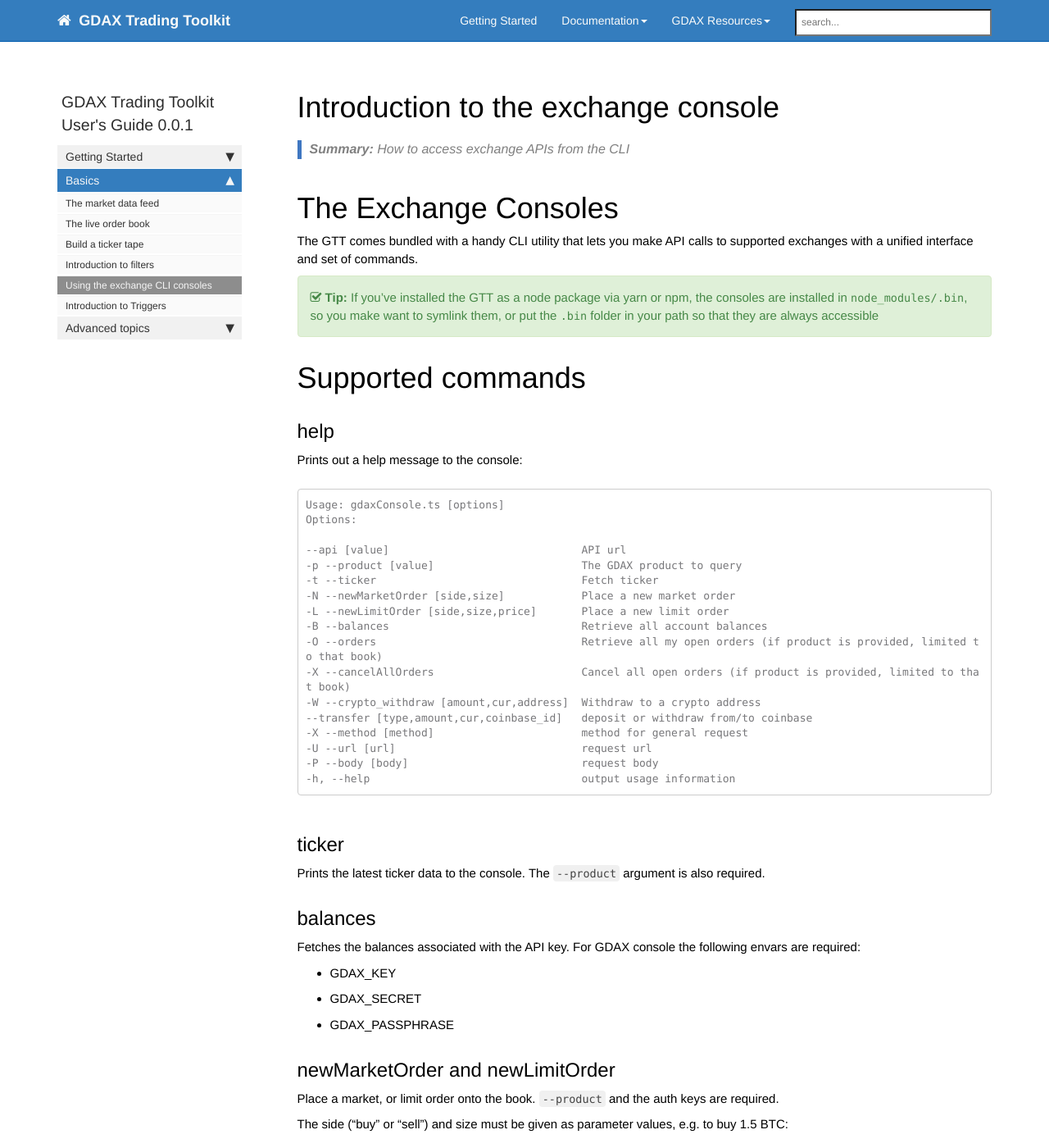
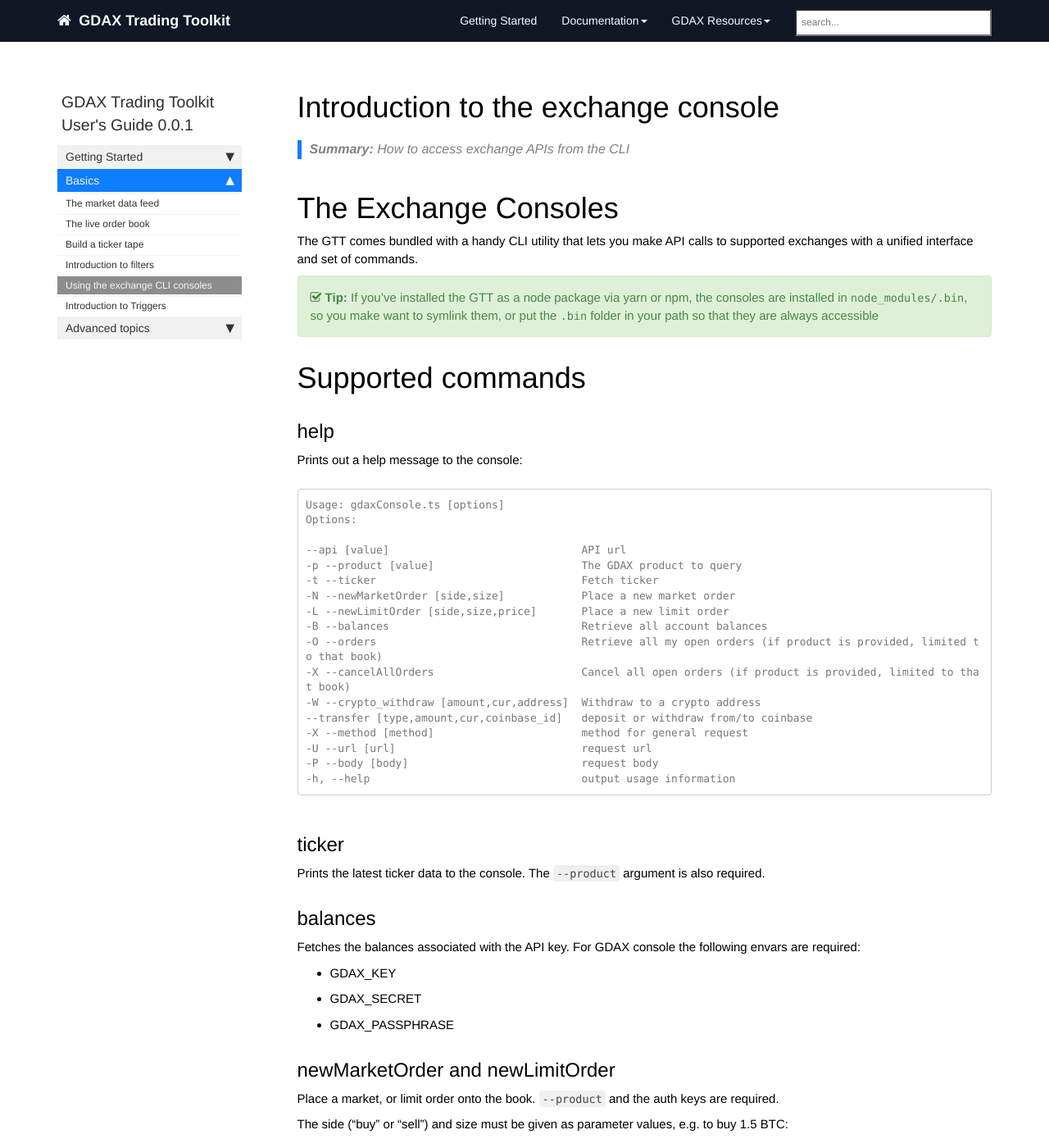
Before and after one commit to flexDev914/coinbase_pro_trading_toolkit, a Jekyll site: the page built from docs/pages/gtt_tutorials/gtt_tutorials_console.md, in a window 1280 px wide and 1400 px high. Shown: the whole window at 82% size. Built offline with Jekyll 4.4.1, drawn with Linux system fonts in a browser that asks for light colours; nearby versions of some CDN libraries; comment, search, counter and statistics services are not loaded.

Commit message:
Added GDAX styles to docs

```diff
--- a/docs/css/customstyles.css
+++ b/docs/css/customstyles.css
@@ -410,11 +410,12 @@ ul#mysidebar {
 
 
 .nav ul li a {
-    background-color: #FAFAFA;
+    background-color: #FFFFFF;
 }
 
 .nav li a {
     padding-right:10px;
+
 }
 
 .nav li a:hover {
--- a/docs/css/theme-blue.css
+++ b/docs/css/theme-blue.css
@@ -1,12 +1,12 @@
 .summary {
     color: #808080;
     font-style: italic;
-    border-left: 5px solid #3f77c1;
+    border-left: 5px solid #0E7DFF;
     font-size:16px;
 }
 
 
-h3 {color: #3f77c1; }
+h3 {color: #0E7DFE; }
 h4 {color: #808080; }
 
 .nav-tabs > li.active > a, .nav-tabs > li.active > a:hover, .nav-tabs > li.active > a:focus {
@@ -15,11 +15,11 @@ h4 {color: #808080; }
 }
 
 .nav > li.active > a {
-    background-color: #347DBE;
+    background-color: #0E7DFF;
 }
 
 .nav > li > a:hover {
-    background-color: #248ec2;
+    background-color: #4799F8;
 }
 
 div.navbar-collapse .dropdown-menu > li > a:hover {
@@ -39,8 +39,8 @@ a[data-toggle="tooltip"] {
 }
 
 .navbar-inverse {
-    background-color: #347DBE;
-    border-color: #015CAE;
+    background-color: #111725;
+    border-color: #111725;
 }
 
 .navbar-inverse .navbar-nav > .open > a, .navbar-inverse .navbar-nav > .open > a:hover, .navbar-inverse .navbar-nav > .open > a:focus {
@@ -64,8 +64,10 @@ a[data-toggle="tooltip"] {
 }
 
 .navbar-inverse .navbar-nav > .active > a, .navbar-inverse .navbar-nav > .active > a:hover, .navbar-inverse .navbar-nav > .active > a:focus {
-    background-color: #347DBE;
+    background-color: #0E7DFF;
 }
+
+
 
 .btn-primary:hover,
 .btn-primary:focus,
```
